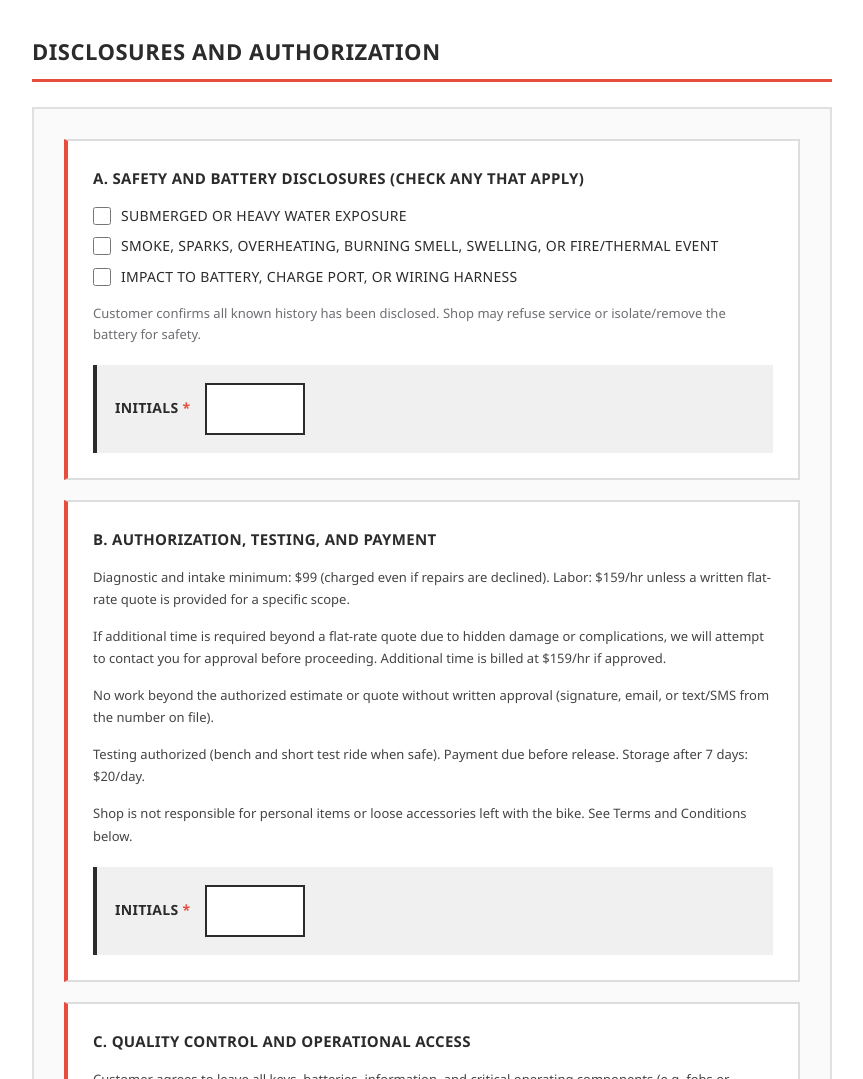
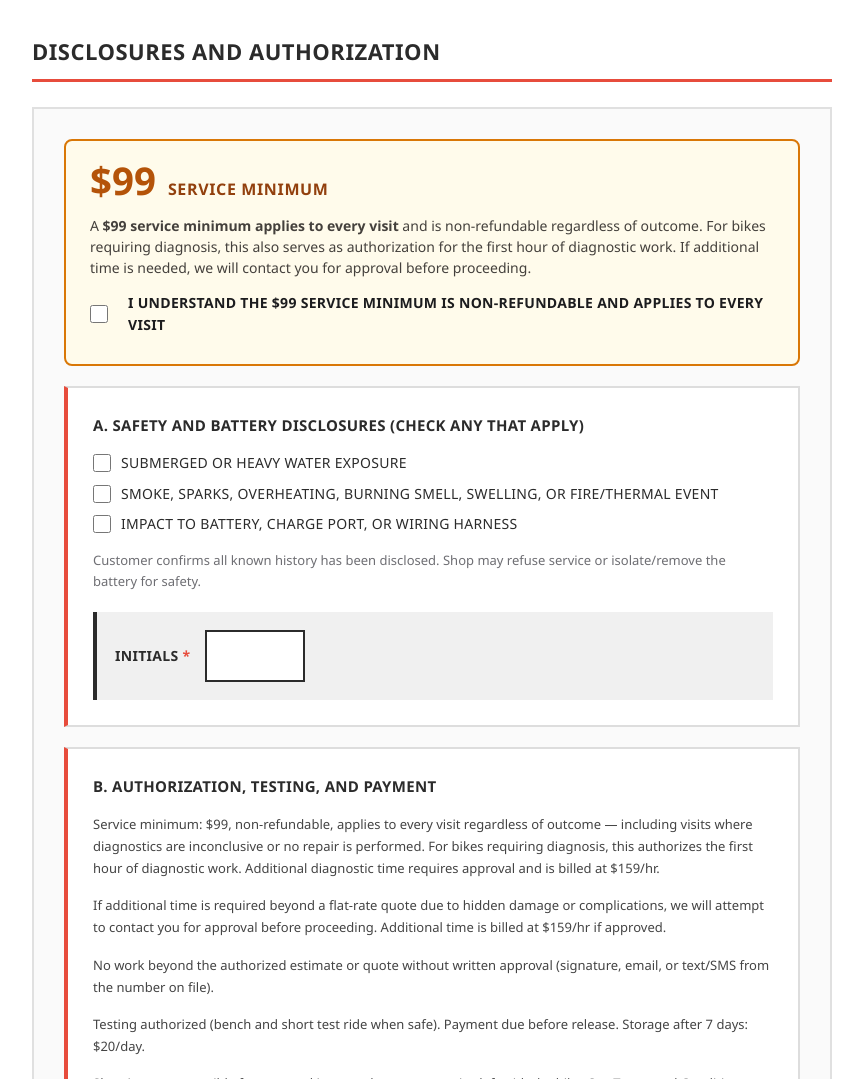
Before and after one commit to dvrkrvin/CCW-Intake-Form, a plain HTML site: page index.html in a window 1280 px wide. Shown: the part 1240-2319 px from the top of the page, without its empty margins (208-1071 px from the left). Drawn offline with nearby package versions, Linux system fonts and the light colour scheme.

Commit message:
Add $99 service minimum fee callout section
Added a fee callout section with service minimum details and acknowledgment checkbox.

```diff
--- a/index.html
+++ b/index.html
@@ -8,6 +8,56 @@
     <script src="https://cdn.jsdelivr.net/npm/vue@3/dist/vue.global.js"></script>
     <script src="https://cdnjs.cloudflare.com/ajax/libs/jspdf/2.5.1/jspdf.umd.min.js"></script>
     <script src="https://cdn.jsdelivr.net/npm/signature_pad@4.1.7/dist/signature_pad.umd.min.js"></script>
+    <style>
+        /* ── $99 Fee Callout ─────────────────────────────────────────────── */
+        .fee-callout {
+            border: 2px solid #d97706;
+            background: #fffbeb;
+            border-radius: 8px;
+            padding: 20px 24px;
+            margin-bottom: 20px;
+        }
+        .fee-callout-header {
+            display: flex;
+            align-items: baseline;
+            gap: 12px;
+            margin-bottom: 12px;
+        }
+        .fee-amount {
+            font-size: 2.4rem;
+            font-weight: 700;
+            color: #b45309;
+            line-height: 1;
+        }
+        .fee-label {
+            font-size: 1rem;
+            font-weight: 600;
+            color: #92400e;
+            text-transform: uppercase;
+            letter-spacing: 0.04em;
+        }
+        .fee-description {
+            font-size: 14px;
+            color: #44403c;
+            margin-bottom: 14px;
+            line-height: 1.5;
+        }
+        .fee-checkbox-label {
+            display: flex;
+            align-items: center;
+            gap: 10px;
+            font-size: 14px;
+            font-weight: 600;
+            color: #1c1c1e;
+            cursor: pointer;
+        }
+        .fee-checkbox-label input[type="checkbox"] {
+            width: 18px;
+            height: 18px;
+            accent-color: #d97706;
+            flex-shrink: 0;
+        }
+    </style>
 </head>
 <body>
     <div class="header">
@@ -189,6 +239,24 @@
                 <h2>Disclosures and Authorization</h2>
                 <div class="terms-section">
 
+                <!-- $99 Service Minimum Acknowledgment -->
+                <div class="disclosure-box fee-callout">
+                    <div class="fee-callout-header">
+                        <span class="fee-amount">$99</span>
+                        <span class="fee-label">Service Minimum</span>
+                    </div>
+                    <p class="fee-description">
+                        A <strong>$99 service minimum applies to every visit</strong> and is
+                        non-refundable regardless of outcome. For bikes requiring diagnosis,
+                        this also serves as authorization for the first hour of diagnostic work.
+                        If additional time is needed, we will contact you for approval before proceeding.
+                    </p>
+                    <label class="fee-checkbox-label">
+                        <input type="checkbox" v-model="formData.disclosures.diagFeeAcknowledged">
+                        <span>I understand the $99 service minimum is non-refundable and applies to every visit</span>
+                    </label>
+                </div>
+
                     <!-- Section A -->
                     <div class="disclosure-box">
                         <h4>A. SAFETY AND BATTERY DISCLOSURES (check any that apply)</h4>
@@ -223,7 +291,7 @@
                     <!-- Section B -->
                     <div class="disclosure-box">
                         <h4>B. AUTHORIZATION, TESTING, AND PAYMENT</h4>
-                        <p class="terms-text">Diagnostic and intake minimum: $99 (charged even if repairs are declined). Labor: $159/hr unless a written flat-rate quote is provided for a specific scope.</p>
+                        <p class="terms-text">Service minimum: $99, non-refundable, applies to every visit regardless of outcome — including visits where diagnostics are inconclusive or no repair is performed. For bikes requiring diagnosis, this authorizes the first hour of diagnostic work. Additional diagnostic time requires approval and is billed at $159/hr.</p>
                         <p class="terms-text">If additional time is required beyond a flat-rate quote due to hidden damage or complications, we will attempt to contact you for approval before proceeding. Additional time is billed at $159/hr if approved.</p>
                         <p class="terms-text">No work beyond the authorized estimate or quote without written approval (signature, email, or text/SMS from the number on file).</p>
                         <p class="terms-text">Testing authorized (bench and short test ride when safe). Payment due before release. Storage after 7 days: $20/day.</p>
```
